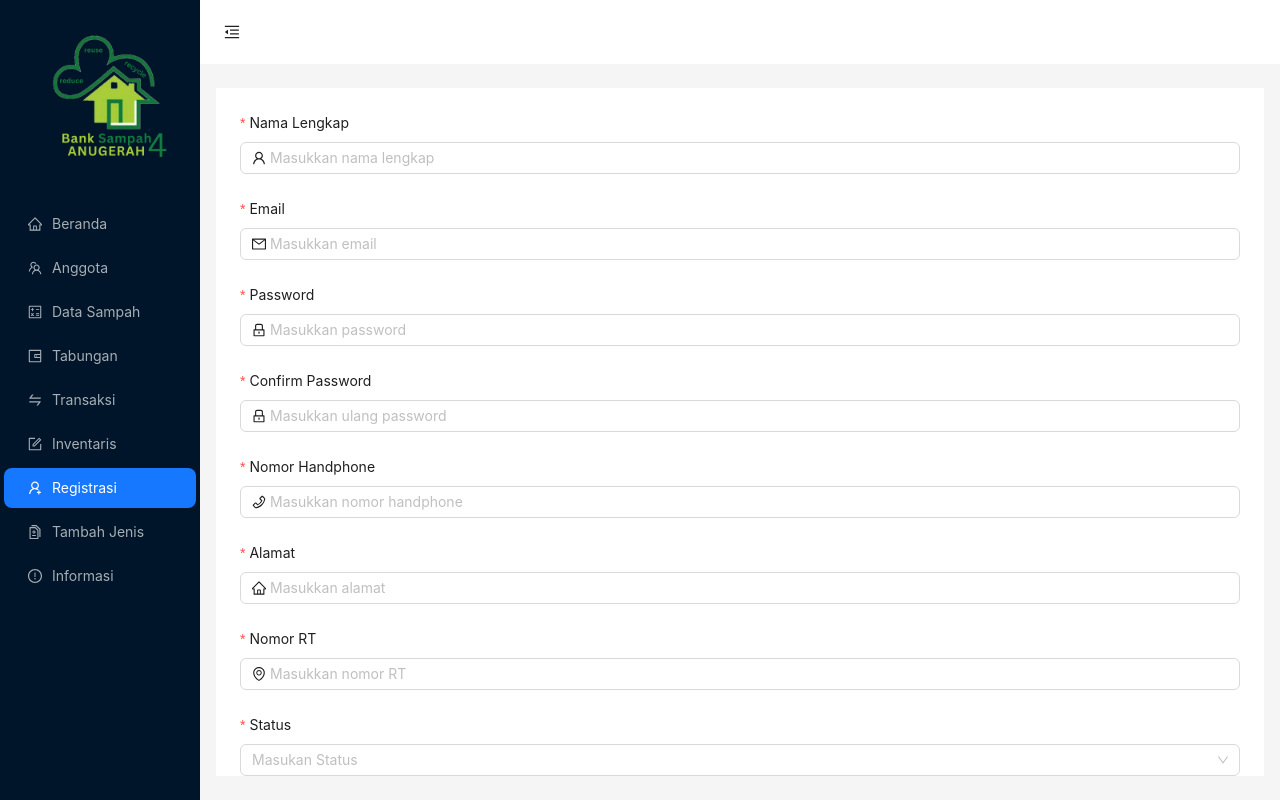
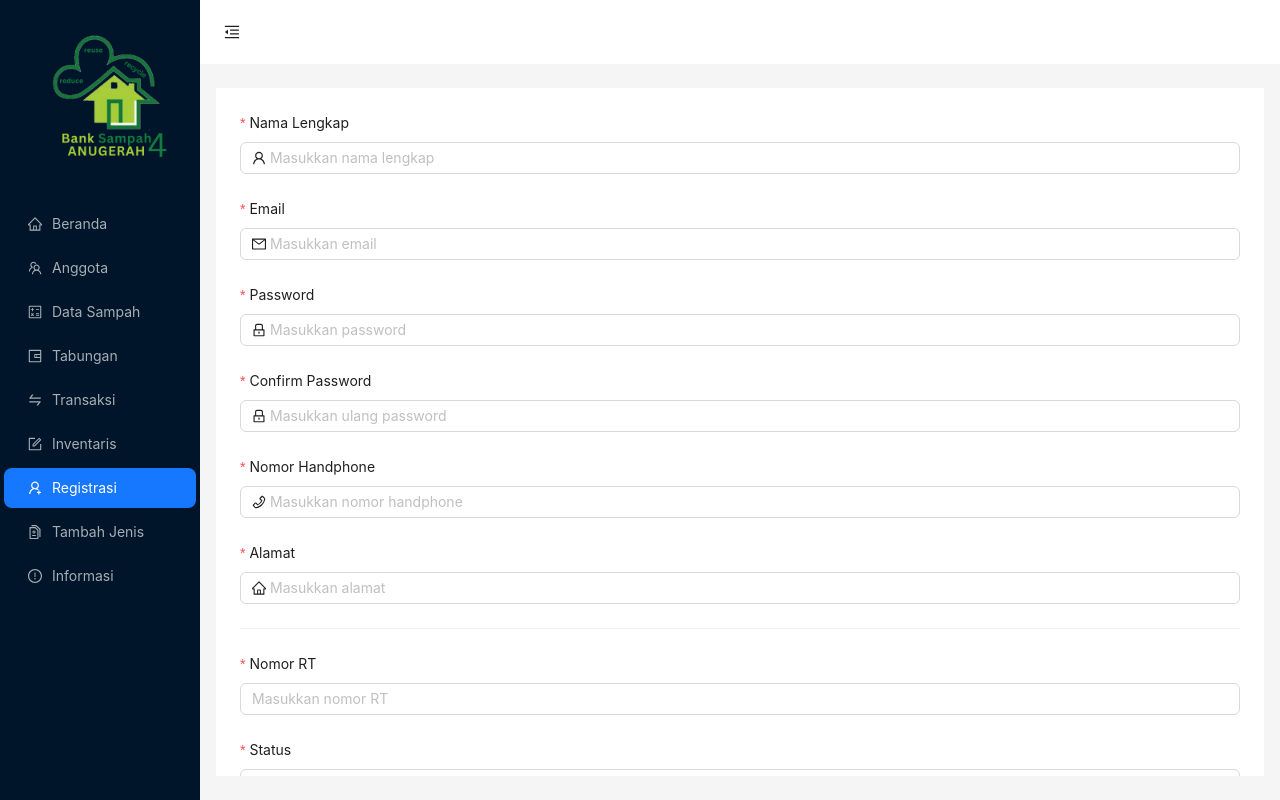
Before and after one commit to TiurSeptiani/bank_sampah, a React (Vite) app: page /registrasi in a window 1280 px wide. Built offline with nearby package versions, Linux system fonts and the light colour scheme.

Commit message:
Update terbaru

```diff
--- a/src/privateLayout/modules/inventaris/index.jsx
+++ b/src/privateLayout/modules/inventaris/index.jsx
@@ -11,16 +11,21 @@ function Inventaris({ createDataInventaris, loadingOnSubmit }) {
   const [selectedBahan, setSelectedBahan] = useState(""); // State to store the selected "bahan"
   console.log("BAHAN", selectedBahan);
 
-	const handleSubmit = (value) => {
+  const [form] = Form.useForm(); // Create a form instance
+
+  const handleSubmit = (values) => {
     // Get the selected "bahan" based on the selectedBahan ID
     const selectedBahanData = dataSampah[selectedBahan];
     if (selectedBahanData) {
       const data = {
-				...value,
+        ...values,
         bahanSampah: selectedBahanData.bahan,
         tglSetor: moment().format("DD MMMM YYYY, HH:mm"),
       };
       createDataInventaris(data);
+
+      // Reset the form fields after successful submission
+      form.resetFields();
     }
   };
 
@@ -30,11 +35,11 @@ function Inventaris({ createDataInventaris, loadingOnSubmit }) {
 
   return (
     <div>
-			<Form layout='vertical' onFinish={handleSubmit}>
+      <Form layout="vertical" form={form} onFinish={handleSubmit}>
         <Form.Item
-					label='Nama Nasabah'
+          label="Nama Nasabah"
           colon={false}
-					name='namaNasabah'
+          name="namaNasabah"
           rules={[
             {
               required: true,
@@ -47,7 +52,7 @@ function Inventaris({ createDataInventaris, loadingOnSubmit }) {
             style={{
               width: "100%",
             }}
-						placeholder='Masukkan nama nasabah'
+            placeholder="Masukkan nama nasabah"
           >
             {Object.values(dataNasabah).map((nasabah) => (
               <Select.Option
@@ -61,9 +66,9 @@ function Inventaris({ createDataInventaris, loadingOnSubmit }) {
         </Form.Item>
 
         <Form.Item
-					label='Bahan Sampah'
+          label="Bahan Sampah"
           colon={false}
-					name='bahanSampah'
+          name="bahanSampah"
           rules={[
             {
               required: true,
@@ -76,7 +81,7 @@ function Inventaris({ createDataInventaris, loadingOnSubmit }) {
             style={{
               width: "100%",
             }}
-						placeholder='Masukkan nama bahan sampah'
+            placeholder="Masukkan nama bahan sampah"
             onChange={handleBahanChange}
           >
             {Object.keys(dataSampah).map((sampahId) => (
@@ -88,9 +93,9 @@ function Inventaris({ createDataInventaris, loadingOnSubmit }) {
         </Form.Item>
 
         <Form.Item
-					label='Jenis Sampah'
+          label="Jenis Sampah"
           colon={false}
-					name='jenisSampah'
+          name="jenisSampah"
           rules={[
             {
               required: true,
@@ -103,7 +108,7 @@ function Inventaris({ createDataInventaris, loadingOnSubmit }) {
             style={{
               width: "100%",
             }}
-						placeholder='Masukkan nama jenis sampah'
+            placeholder="Masukkan nama jenis sampah"
             allowClear
           >
             {selectedBahan &&
@@ -116,15 +121,13 @@ function Inventaris({ createDataInventaris, loadingOnSubmit }) {
         </Form.Item>
 
         <Form.Item
-					// labelCol={{ span: 3 }}
-					// wrapperCol={{ span: 15 }}
-					label='Berat Sampah'
+          label="Berat Sampah"
           colon={false}
-					name='beratSampah'
+          name="beratSampah"
           rules={[
             {
               required: true,
-							message: "Tolong masukkan berat sampah!!",
+              message: "Tolong masukkan berat sampah!",
             },
           ]}
         >
@@ -132,14 +135,14 @@ function Inventaris({ createDataInventaris, loadingOnSubmit }) {
             style={{
               width: "100%",
             }}
-						placeholder='Masukkan berat sampah'
+            placeholder="Masukkan berat sampah"
           />
         </Form.Item>
 
         <Form.Item
-					label='Satuan'
+          label="Satuan"
           colon={false}
-					name='satuan'
+          name="satuan"
           rules={[
             {
               required: true,
@@ -148,7 +151,7 @@ function Inventaris({ createDataInventaris, loadingOnSubmit }) {
           ]}
         >
           <Select
-						placeholder='Masukan satuan'
+            placeholder="Masukan satuan"
             allowClear
             options={[
               {
@@ -167,14 +170,14 @@ function Inventaris({ createDataInventaris, loadingOnSubmit }) {
           />
         </Form.Item>
 
-				<Form.Item className='btn-submit'>
-					<Button htmlType='submit' loading={loadingOnSubmit}>
+        <Form.Item className="btn-submit">
+          <Button htmlType="submit" loading={loadingOnSubmit}>
             Submit
           </Button>
         </Form.Item>
       </Form>
-			<Col className='datatable'>
-				<Divider orientation='left'>Hasil</Divider>
+      <Col className="datatable">
+        <Divider orientation="left">Hasil</Divider>
         <DataTable />
       </Col>
     </div>
--- a/src/privateLayout/modules/registrasi/index.jsx
+++ b/src/privateLayout/modules/registrasi/index.jsx
@@ -1,28 +1,33 @@
-import { EnvironmentOutlined, HomeOutlined, LockOutlined, MailOutlined, PhoneOutlined, UserOutlined } from '@ant-design/icons'
-import { Button, Form, Input, Select, message } from 'antd'
-import moment from 'moment'
-import React, { useState } from 'react'
-import 'moment/locale/id';
-moment.locale('id');
+import {
+	EnvironmentOutlined,
+	HomeOutlined,
+	LockOutlined,
+	MailOutlined,
+	PhoneOutlined,
+	UserOutlined,
+} from "@ant-design/icons";
+import { Button, Form, Input, Select, message, Divider } from "antd";
+import moment from "moment";
+import React, { useState } from "react";
+import "moment/locale/id";
+moment.locale("id");
 
-function Registrasi({handleCreateUser, loadingOnSubmit}) {
-
-	const [loadingKirim, setLoadingKirim] = useState(false)
+function Registrasi({ handleCreateUser, loadingOnSubmit }) {
+	const [loadingKirim, setLoadingKirim] = useState(false);
 
 	const handleSubmit = (value) => {
-		setLoadingKirim(true)
-		const { password, confirm_password} = value
-		if(password == confirm_password ) {
+		setLoadingKirim(true);
+		const { password, confirm_password } = value;
+		if (password == confirm_password) {
 			const dataForSubmit = {
 				...value,
-				tanggalBergabung: moment().format('DD MMMM YYYY, HH:mm')
+				tanggalBergabung: moment().format("DD MMMM YYYY, HH:mm"),
+			};
+			handleCreateUser(dataForSubmit);
+		} else {
+			message.error("Password dan Confirm Password harus sama!");
 		}
-			handleCreateUser(dataForSubmit)
-		} else {
-			message.error("Password dan Confirm Password harus sama!")
-		}
-
-	}
+	};
 
 	return (
 		<div>
@@ -39,7 +44,9 @@ function Registrasi({handleCreateUser, loadingOnSubmit}) {
 					]}
 				>
 					<Input
-                        prefix={<UserOutlined className="site-form-item-icon" />}
+						prefix={
+							<UserOutlined className='site-form-item-icon' />
+						}
 						style={{
 							width: "100%",
 						}}
@@ -58,7 +65,9 @@ function Registrasi({handleCreateUser, loadingOnSubmit}) {
 					]}
 				>
 					<Input
-                        prefix={<MailOutlined className="site-form-item-icon" />}
+						prefix={
+							<MailOutlined className='site-form-item-icon' />
+						}
 						style={{
 							width: "100%",
 						}}
@@ -82,7 +91,9 @@ function Registrasi({handleCreateUser, loadingOnSubmit}) {
 					]}
 				>
 					<Input
-                     prefix={<LockOutlined className="site-form-item-icon" />}
+						prefix={
+							<LockOutlined className='site-form-item-icon' />
+						}
 						type='password'
 						style={{
 							width: "100%",
@@ -103,7 +114,9 @@ function Registrasi({handleCreateUser, loadingOnSubmit}) {
 					]}
 				>
 					<Input
-                     prefix={<LockOutlined className="site-form-item-icon" />}
+						prefix={
+							<LockOutlined className='site-form-item-icon' />
+						}
 						type='password'
 						style={{
 							width: "100%",
@@ -124,7 +137,9 @@ function Registrasi({handleCreateUser, loadingOnSubmit}) {
 					]}
 				>
 					<Input
-                    prefix={<PhoneOutlined className="site-form-item-icon" />}
+						prefix={
+							<PhoneOutlined className='site-form-item-icon' />
+						}
 						style={{
 							width: "100%",
 						}}
@@ -144,7 +159,9 @@ function Registrasi({handleCreateUser, loadingOnSubmit}) {
 					]}
 				>
 					<Input
-                        prefix={<HomeOutlined className="site-form-item-icon" />}
+						prefix={
+							<HomeOutlined className='site-form-item-icon' />
+						}
 						style={{
 							width: "100%",
 						}}
@@ -152,7 +169,7 @@ function Registrasi({handleCreateUser, loadingOnSubmit}) {
 					/>
 				</Form.Item>
 
-
+					<Divider />
 
 				<Form.Item
 					label='Nomor RT'
@@ -165,7 +182,8 @@ function Registrasi({handleCreateUser, loadingOnSubmit}) {
 						},
 					]}
 				>
-					<Input type='number' prefix={<EnvironmentOutlined className="site-form-item-icon" />}
+					<Input
+						type='number'
 						style={{
 							width: "100%",
 						}}
@@ -184,7 +202,7 @@ function Registrasi({handleCreateUser, loadingOnSubmit}) {
 					]}
 				>
 					<Select
-						placeholder="Masukan Status"
+						placeholder='Masukan Status'
 						allowClear
 						options={[
 							{
@@ -210,7 +228,7 @@ function Registrasi({handleCreateUser, loadingOnSubmit}) {
 				</Form.Item>
 			</Form>
 		</div>
-  )
+	);
 }
 
-export default Registrasi
+export default Registrasi;
```
Lines whose indentation alone changed are shown as unchanged.
